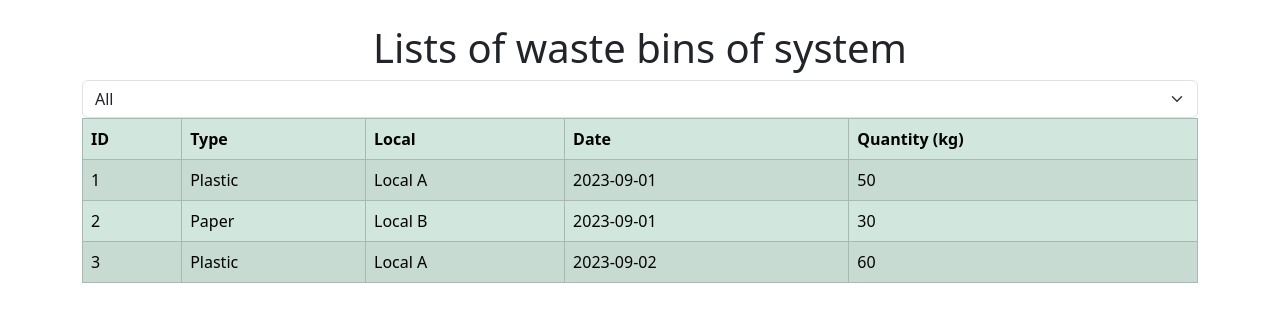
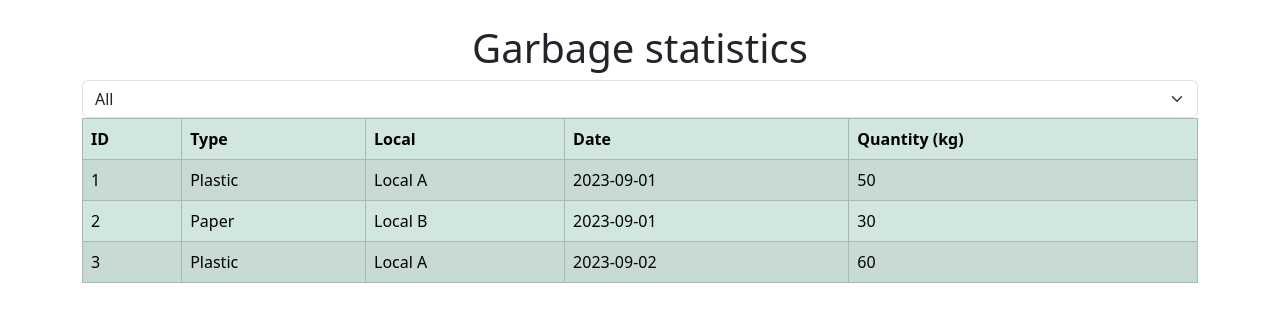
Before and after one commit to mchau98/Shecodes-greenlocal, a React (Create React App) app in the folder basket/: page /rubbish in a window 1280 px wide. Shown: the top 322 px of the page. Built offline with nearby package versions, Linux system fonts and the light colour scheme.

Commit message:
[fix rubbish]

```diff
--- a/basket/src/views/pages/rubbish/index.js
+++ b/basket/src/views/pages/rubbish/index.js
@@ -25,7 +25,7 @@ function Rubbish() {
         type: 'Plastic',
         quantity: 60,
       },
-      // Thêm dữ liệu khác tùy ý
+
   ];
 
   const [selectedLocal, setSelectedLocal] = useState('All');
@@ -49,7 +49,7 @@ function Rubbish() {
       <div className='mt-4 container'>
         <div className='row'>
           <div className='col'>
-            <h1 className="text-center">Lists of waste bins of system</h1>
+            <h1 className="text-center">Garbage statistics</h1>
             <select className="form-select" value={selectedLocal} onChange={handleLocalChange}>
               {localOptions.map((localOption) => (
                 <option key={localOption} value={localOption}>
```
